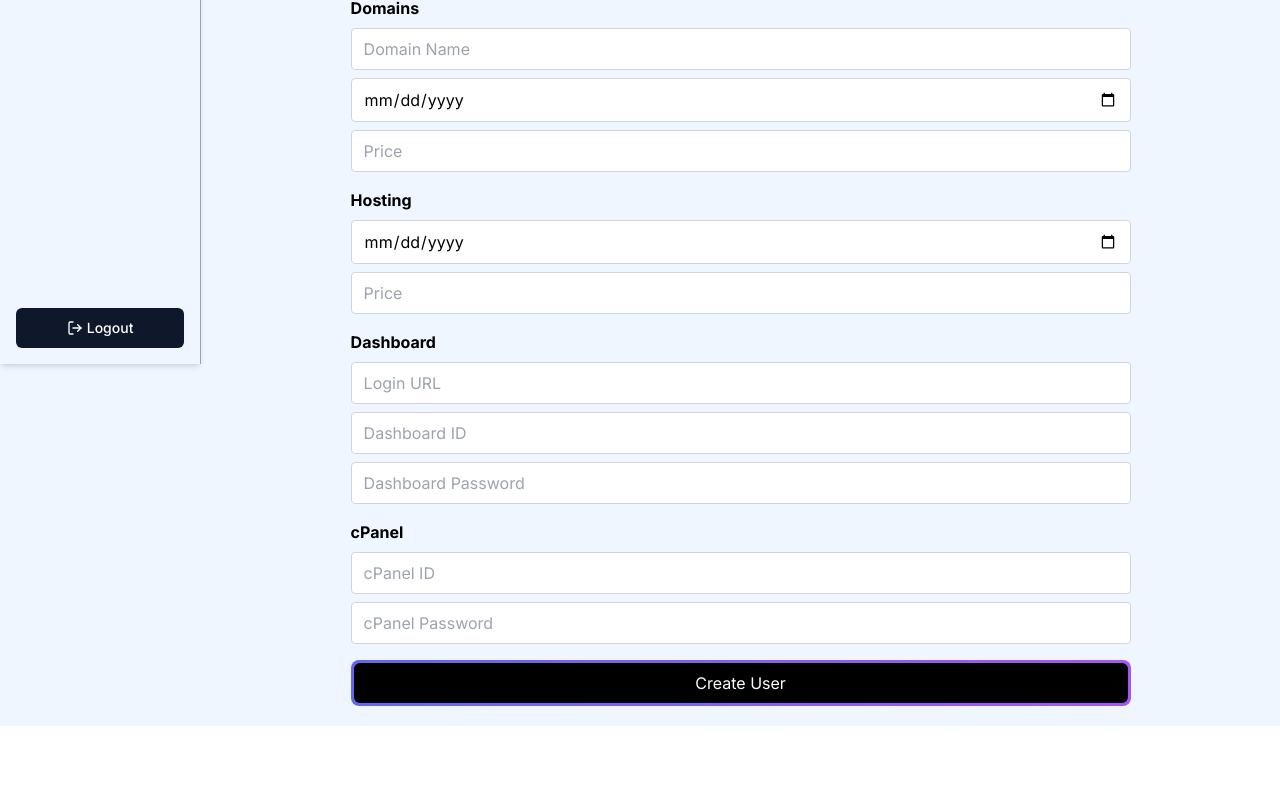
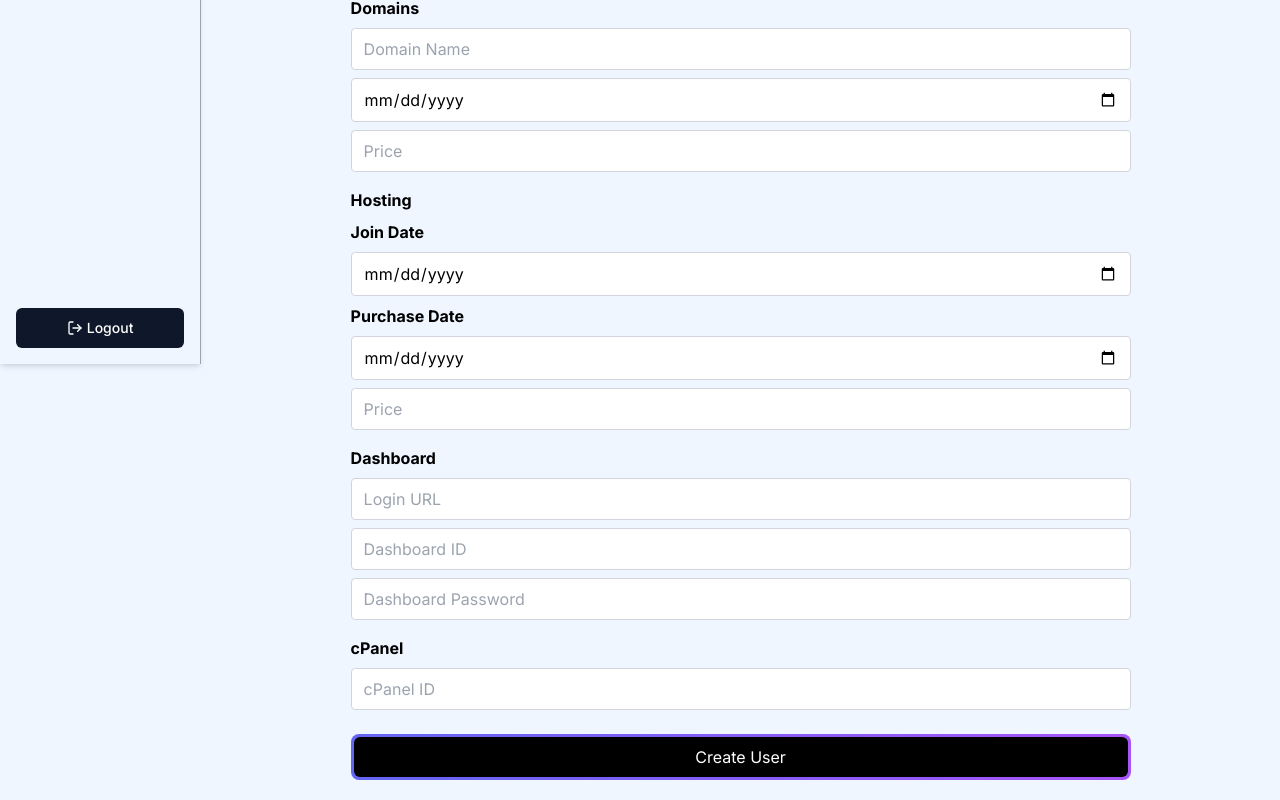
Before and after one commit to riteshk-007/ControlPanelX, a Next.js app: page /admin-dashboard/create-user in a window 1280 px wide. Shown: the part 436-1236 px from the top of the page. Before the commit the page ends 1162 px from the top, so only its background shows below. Built offline with nearby package versions, Linux system fonts and the light colour scheme; no server answers.

Commit message:
refactor: Update password hashing for dashboard passwords

```diff
--- a/app/api/register-user/route.js
+++ b/app/api/register-user/route.js
@@ -17,7 +17,7 @@ export const POST = async (req) => {
   try {
     if (
       [name, phone, email, password].some(
-        (field) => String(field)?.trim() === ""
+        (field) => field === undefined || String(field).trim() === ""
       )
     ) {
       return NextResponse.json({
--- a/app/components/CreateUserform.jsx
+++ b/app/components/CreateUserform.jsx
@@ -2,6 +2,7 @@
 import { CreateUser } from "@/helper/CreateUserSlice";
 import { useForm, useWatch } from "react-hook-form";
 import { useDispatch } from "react-redux";
+import bcrypt from "bcryptjs";
 
 const CreateUserform = () => {
   const {
@@ -16,7 +17,7 @@ const CreateUserform = () => {
     name: ["domains", "hosting", "dashboard", "cpanel"],
   });
   const dispatch = useDispatch();
-  const onSubmit = (data) => {
+  const onSubmit = async (data) => {
     if (data.domains) {
       data.domains = data.domains.filter(
         (domain) => domain.price.trim() !== ""
@@ -35,9 +36,16 @@ const CreateUserform = () => {
     }
     if (data.cpanel) {
       data.cpanel = data.cpanel.filter(
-        (cpanel) =>
-          cpanel.cpanelId.trim() !== "" && cpanel.password.trim() !== ""
+        (cpanel) => cpanel.cpanelId.trim() !== ""
       );
+    }
+    if (data.dashboard) {
+      for (let dashboard of data.dashboard) {
+        if (dashboard.password) {
+          const salt = await bcrypt.genSalt(10);
+          dashboard.password = await bcrypt.hash(dashboard.password, salt);
+        }
+      }
     }
     dispatch(CreateUser(data));
   };
@@ -164,6 +172,26 @@ const CreateUserform = () => {
           Hosting
         </label>
         <div>
+          <label htmlFor="createdAt" className="block font-bold mb-2">
+            Join Date
+          </label>
+          <input
+            type="date"
+            id="hosting.0.createdAt"
+            className="w-full px-3 py-2 border border-gray-300 rounded mb-2"
+            placeholder="Join Date"
+            {...register("hosting.0.createdAt", {
+              required: watchedFields?.hosting?.some((field) => !!field),
+            })}
+          />
+          {errors.hosting?.[0]?.createdAt && (
+            <p className="text-red-500">
+              {errors.hosting[0].createdAt.message}
+            </p>
+          )}
+          <label htmlFor="purchasedAt" className="block font-bold mb-2">
+            Purchase Date
+          </label>
           <input
             type="date"
             id="hosting.0.purchasedAt"
@@ -260,18 +288,6 @@ const CreateUserform = () => {
           {errors.cpanel?.[0]?.cpanelId && (
             <p className="text-red-500">{errors.cpanel[0].cpanelId.message}</p>
           )}
-          <input
-            type="password"
-            id="cpanel.0.password"
-            className="w-full px-3 py-2 border border-gray-300 rounded"
-            placeholder="cPanel Password"
-            {...register("cpanel.0.password", {
-              required: watchedFields?.cpanel?.some((field) => !!field),
-            })}
-          />
-          {errors.cpanel?.[0]?.password && (
-            <p className="text-red-500">{errors.cpanel[0].password.message}</p>
-          )}
         </div>
       </div>
       <button type="submit" className="p-[3px] relative  w-full">
```
